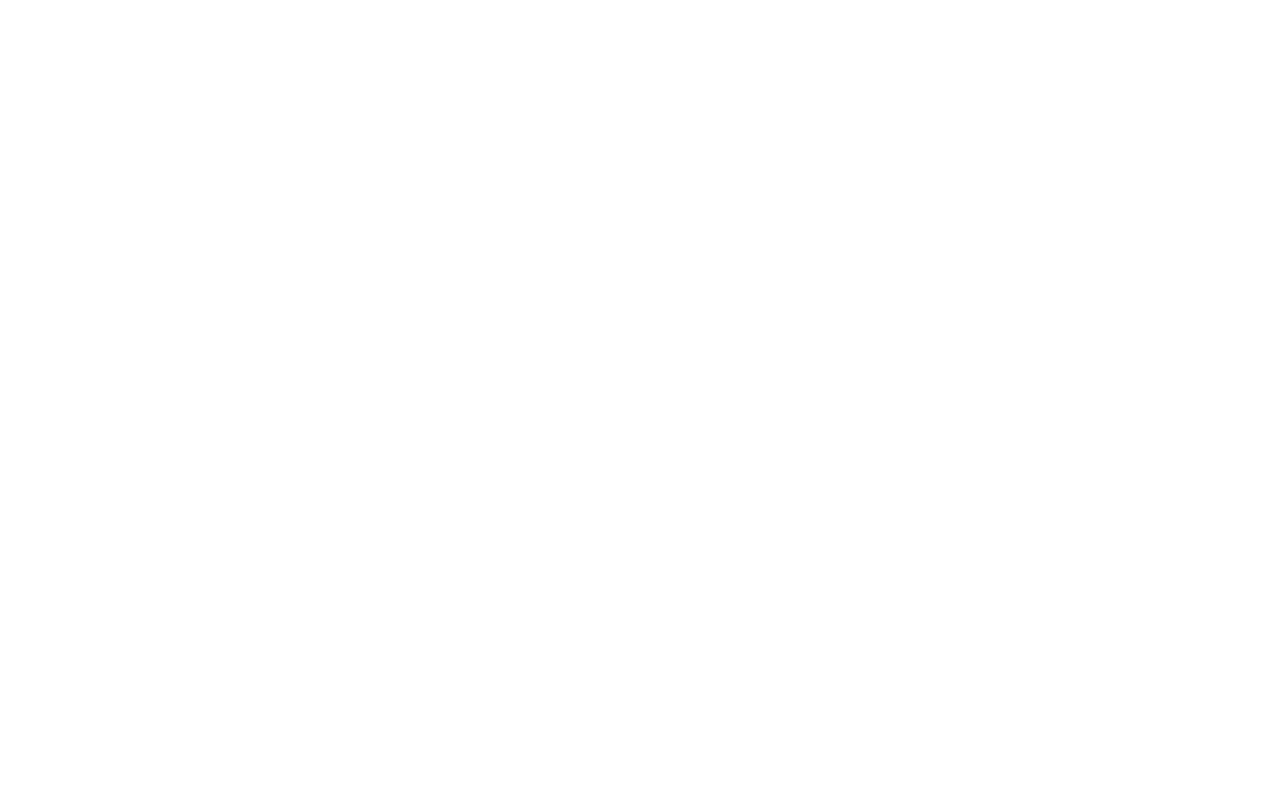
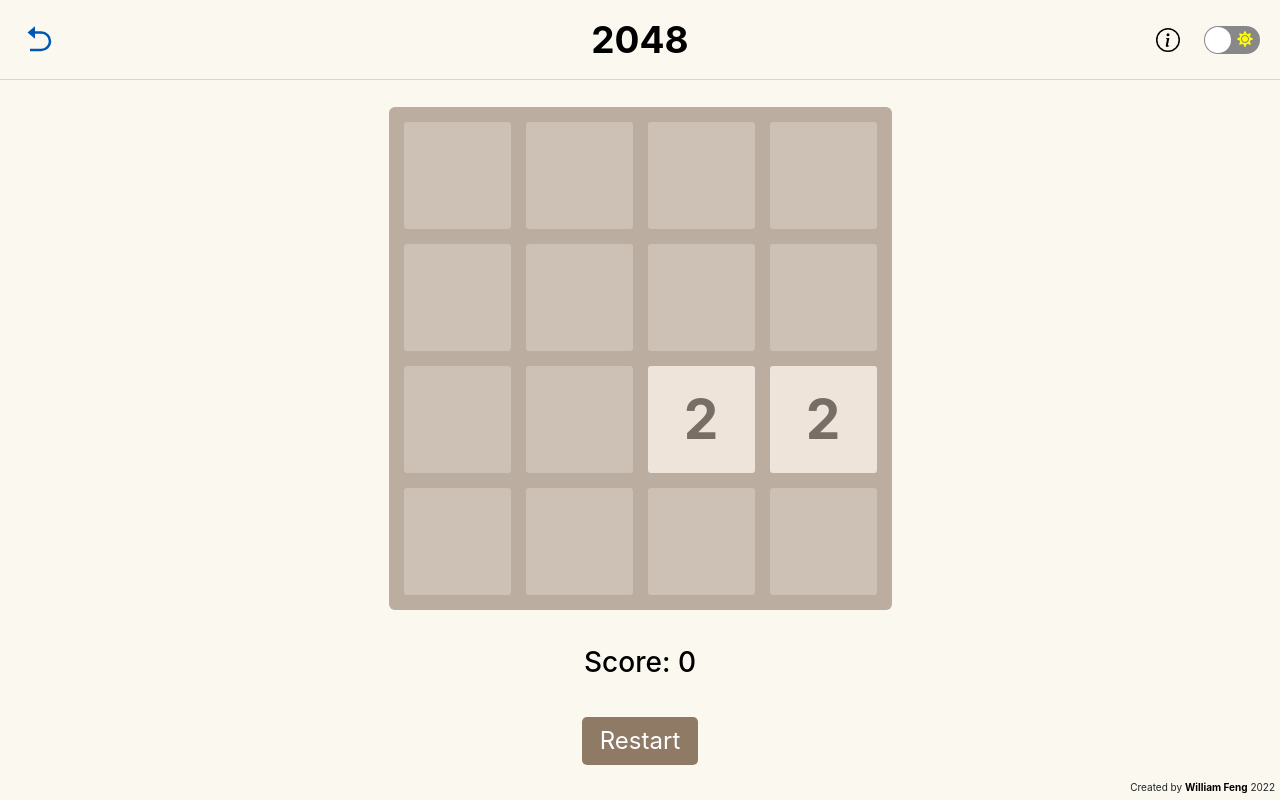
Before and after one commit to William-Feng/mini-playground, a React (Create React App) app: page /2048 in a window 1280 px wide. Before the commit this address had no page. Built offline with nearby package versions, Linux system fonts and the light colour scheme.

Commit message:
Migrate 2048 to TypeScript

```diff
--- a/src/App.tsx
+++ b/src/App.tsx
@@ -14,7 +14,7 @@ import TicTacToe from "./components/tic-tac-toe/TicTacToe";
 import Memory from "./components/memory/Memory";
 import Emoji from "./components/emoji/Emoji";
 import Sliding from "./components/sliding/Sliding";
-// import Game2048 from "./components/2048/Game2048";
+import Game2048 from "./components/2048/Game2048";
 // import Minesweeper from "./components/minesweeper/Minesweeper";
 import "./App.css";
 
@@ -169,7 +169,7 @@ function App() {
             </AppContext.Provider>
           }
         />
-        {/* <Route
+        <Route
           path="/2048"
           element={
             <AppContext.Provider
@@ -181,7 +181,7 @@ function App() {
             </AppContext.Provider>
           }
         />
-        <Route
+        {/* <Route
           path="/minesweeper"
           element={
             <AppContext.Provider
--- a/src/components/2048/Game2048.js
+++ b/src/components/2048/Game2048.tsx
@@ -1,33 +1,37 @@
-import React, { useContext, useEffect, useState } from "react";
+import React, { FC, useContext, useEffect, useState } from "react";
 import { useSwipeable } from "react-swipeable";
-import { AppContext } from "../../App";
+import { AppContext, AppContextType } from "../../App";
+import { newMaxStat } from "../../utils/Stats";
 import "./Game2048.css";
 
-function Game2048() {
-  const { theme, setGameStat } = useContext(AppContext);
+type GameStatus = "in-progress" | "game-over" | "game-won";
+type NewCell = { row: number; column: number } | null;
+
+const Game2048: FC = () => {
+  const { theme, setGameStat } = useContext<AppContextType>(AppContext);
 
   const SIZE = 4;
-  let prevBoard = [];
-  const [score, setScore] = useState(0);
-  const [gameStatus, setGameStatus] = useState(false);
-  const [newCell, setNewCell] = useState(null);
+  let prevBoard: number[][] = [];
+  const [score, setScore] = useState<number>(0);
+  const [gameStatus, setGameStatus] = useState<GameStatus>("in-progress");
+  const [newCell, setNewCell] = useState<NewCell>(null);
 
   const gameInitialisation = () => {
     setScore(0);
-    setGameStatus(false);
+    setGameStatus("in-progress");
     return initialiseBoard();
   };
 
   // Generate two cells on an empty board
-  const initialiseBoard = () => {
-    let board = [...Array(SIZE)].map(() => Array(SIZE).fill(""));
+  const initialiseBoard = (): number[][] => {
+    let board = [...Array(SIZE)].map(() => Array(SIZE).fill(0));
     let cellsGenerated = 0;
 
     while (true) {
       let row = Math.floor(Math.random() * SIZE);
       let column = Math.floor(Math.random() * SIZE);
 
-      if (board[row][column] === "") {
+      if (board[row][column] === 0) {
         let chance = Math.floor(Math.random() * 10);
         if (chance === 0) {
           board[row][column] = 4;
@@ -40,16 +44,16 @@ function Game2048() {
     }
   };
 
-  const [board, setBoard] = useState(gameInitialisation);
+  const [board, setBoard] = useState<number[][]>(() => gameInitialisation());
 
   // Create a copy of the 2D board by value
-  const cloneBoard = (board) => {
+  const cloneBoard = (board: number[][]) => {
     const newBoard = [...board];
     newBoard.forEach((row, rowIndex) => (newBoard[rowIndex] = [...row]));
     return newBoard;
   };
 
-  const isNewlyGenerated = (row, column) => {
+  const isNewlyGenerated = (row: number, column: number) => {
     return newCell && newCell.row === row && newCell.column === column;
   };
 
@@ -59,7 +63,7 @@ function Game2048() {
       let row = Math.floor(Math.random() * SIZE);
       let column = Math.floor(Math.random() * SIZE);
 
-      if (board[row][column] === "") {
+      if (board[row][column] === 0) {
         // 10% chance of generating a 4, 90% chance of generating a 2
         let chance = Math.floor(Math.random() * 10);
         if (chance === 0) {
@@ -78,7 +82,7 @@ function Game2048() {
   };
 
   // Return true if both boards are equivalent
-  const checkSame = (boardA, boardB) => {
+  const checkSame = (boardA: number[][], boardB: number[][]) => {
     let equal = true;
     for (let i = 0; i < SIZE; i++) {
       for (let j = 0; j < SIZE; j++) {
@@ -99,7 +103,7 @@ function Game2048() {
   };
 
   // Shift board when the left arrow key is pressed or checking game over
-  const shiftLeft = (boardShift) => {
+  const shiftLeft = (boardShift: boolean) => {
     // Check whether we want to change the original board or create a clone
     let tempBoard = boardShift ? board : cloneBoard(board);
     for (let row = 0; row < SIZE; row++) {
@@ -108,13 +112,12 @@ function Game2048() {
     }
     if (boardShift) {
       setBoard([...tempBoard]);
-    } else {
-      return tempBoard;
     }
+    return tempBoard;
   };
 
   // Shift board when the right arrow key is pressed or checking game over
-  const shiftRight = (boardShift) => {
+  const shiftRight = (boardShift: boolean) => {
     let tempBoard = boardShift ? board : cloneBoard(board);
     for (let row = 0; row < SIZE; row++) {
       let boardRow = [...tempBoard[row]];
@@ -125,13 +128,12 @@ function Game2048() {
     }
     if (boardShift) {
       setBoard([...tempBoard]);
-    } else {
-      return tempBoard;
     }
+    return tempBoard;
   };
 
   // Shift board when the up arrow key is pressed or checking game over
-  const shiftUp = (boardShift) => {
+  const shiftUp = (boardShift: boolean) => {
     let tempBoard = boardShift ? board : cloneBoard(board);
     for (let column = 0; column < SIZE; column++) {
       // Each 'row' becomes the columns of the original board
@@ -146,13 +148,12 @@ function Game2048() {
     }
     if (boardShift) {
       setBoard([...tempBoard]);
-    } else {
-      return tempBoard;
     }
+    return tempBoard;
   };
 
   // Shift board when the down arrow key is pressed or checking game over
-  const shiftDown = (boardShift) => {
+  const shiftDown = (boardShift: boolean) => {
     let tempBoard = boardShift ? board : cloneBoard(board);
     // Take the transpose of the board, then reverse each row
     for (let column = 0; column < SIZE; column++) {
@@ -167,37 +168,36 @@ function Game2048() {
     }
     if (boardShift) {
       setBoard([...tempBoard]);
-    } else {
-      return tempBoard;
     }
+    return tempBoard;
   };
 
   // Main logic for shifting when the arrow keys are pressed
-  const rowLeft = (row, boardShift) => {
-    // [2, 2, "", 2]
+  const rowLeft = (row: number[], boardShift: boolean) => {
+    // [2, 2, 0, 2]
     row = filterEmpty(row);
     // [2, 2, 2]
     for (let i = 0; i < row.length - 1; i++) {
-      if (row[i] !== "" && row[i] === row[i + 1]) {
+      if (row[i] !== 0 && row[i] === row[i + 1]) {
         row[i] *= 2;
-        row[i + 1] = "";
+        row[i + 1] = 0;
         // Do not increase score if this is for checking game over
         if (boardShift) setScore(score + row[i]);
       }
     }
-    // [4, ", 2]
+    // [4, 0, 2]
     row = filterEmpty(row);
     // [4, 2]
     while (row.length < SIZE) {
-      row.push("");
+      row.push(0);
     }
-    // [4, 2, "", ""]
+    // [4, 2, 0, 0]
     return row;
   };
 
   // Helper function to temporarily remove cells that are empty
-  const filterEmpty = (row) => {
-    return row.filter((num) => num !== "");
+  const filterEmpty = (row: number[]) => {
+    return row.filter((num) => num !== 0);
   };
 
   // Game won if a cell has a value of 2048 or more
@@ -228,7 +228,7 @@ function Game2048() {
   };
 
   // eslint-disable-next-line react-hooks/exhaustive-deps
-  const shiftBoard = (e) => {
+  const shiftBoard = (e: KeyboardEvent) => {
     prevBoard = cloneBoard(board);
     if (e.key === "ArrowLeft") {
       shiftLeft(true);
@@ -281,7 +281,7 @@ function Game2048() {
   });
 
   // Update the colour of a cell (after the board has shifted)
-  const cellClass = (num, row, column) => {
+  const cellClass = (num: number, row: number, column: number) => {
     let classes = "cell";
     if (num) {
       classes += num <= 2048 ? " num" + num : " num4096";
@@ -302,28 +302,17 @@ function Game2048() {
     if (savedBoard && savedScore && savedMaxScore && savedGameStatus) {
       setBoard(JSON.parse(savedBoard));
       setScore(parseInt(savedScore));
-      setGameStatus(savedGameStatus);
+      setGameStatus(savedGameStatus as GameStatus);
     }
   }, []);
 
-  // Save the state of the game to local storage and update the maximum score
+  // Update the game statistics on each turn
   useEffect(() => {
     localStorage.setItem("2048-board", JSON.stringify(board));
     localStorage.setItem("2048-currentScore", score.toString());
     localStorage.setItem("2048-gameStatus", gameStatus);
 
-    const savedMaxScore = localStorage.getItem("2048-maxScore");
-    if (!savedMaxScore || score > parseInt(savedMaxScore)) {
-      localStorage.setItem("2048-maxScore", score.toString());
-    }
-
-    setGameStat((prevStats) => ({
-      ...prevStats,
-      2048: {
-        ...prevStats["2048"],
-        "Maximum Score": Math.max(prevStats["2048"]["Maximum Score"], score),
-      },
-    }));
+    newMaxStat("2048", "Maximum Score", "2048-maxScore", score, setGameStat);
   }, [board, score, gameStatus, setGameStat]);
 
   return (
@@ -332,7 +321,7 @@ function Game2048() {
         {board.map((row, i) =>
           row.map((value, j) => (
             <div className={cellClass(value, i, j)} key={`${i}-${j}`}>
-              {value}
+              {value === 0 ? "" : value}
             </div>
           ))
         )}
@@ -350,6 +339,6 @@ function Game2048() {
       </div>
     </div>
   );
-}
+};
 
 export default Game2048;
--- a/src/components/home/Home.tsx
+++ b/src/components/home/Home.tsx
@@ -10,8 +10,8 @@ import EmojiLight from "./images/emoji-light.png";
 import EmojiDark from "./images/emoji-dark.png";
 import SlidingLight from "./images/sliding-light.png";
 import SlidingDark from "./images/sliding-dark.png";
-// import Game2048Light from "./images/2048-light.png";
-// import Game2048Dark from "./images/2048-dark.png";
+import Game2048Light from "./images/2048-light.png";
+import Game2048Dark from "./images/2048-dark.png";
 // import MinesweeperLight from "./images/minesweeper-light.png";
 // import MinesweeperDark from "./images/minesweeper-dark.png";
 import HomeHeading from "./HomeHeading";
@@ -75,7 +75,7 @@ function Home() {
             <div className="gameTitle">Sliding Puzzle</div>
           </div>
         </Link>
-        {/* <Link to="/2048">
+        <Link to="/2048">
           <div className="game">
             {theme === "light" ? (
               <img src={Game2048Light} alt="2048" />
@@ -85,7 +85,7 @@ function Home() {
             <div className="gameTitle">2048</div>
           </div>
         </Link>
-        <Link to="/minesweeper">
+        {/* <Link to="/minesweeper">
           <div className="game">
             {theme === "light" ? (
               <img src={MinesweeperLight} alt="Minesweeper" />
```
